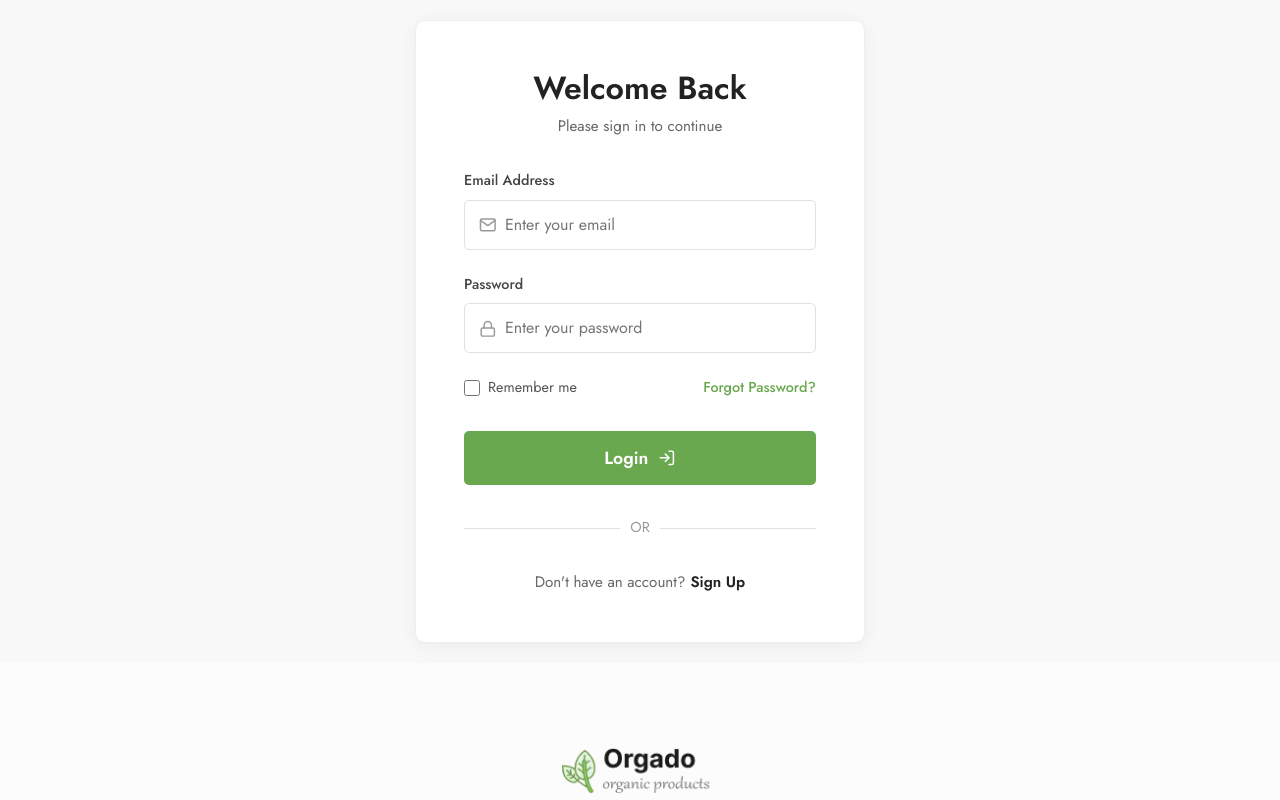
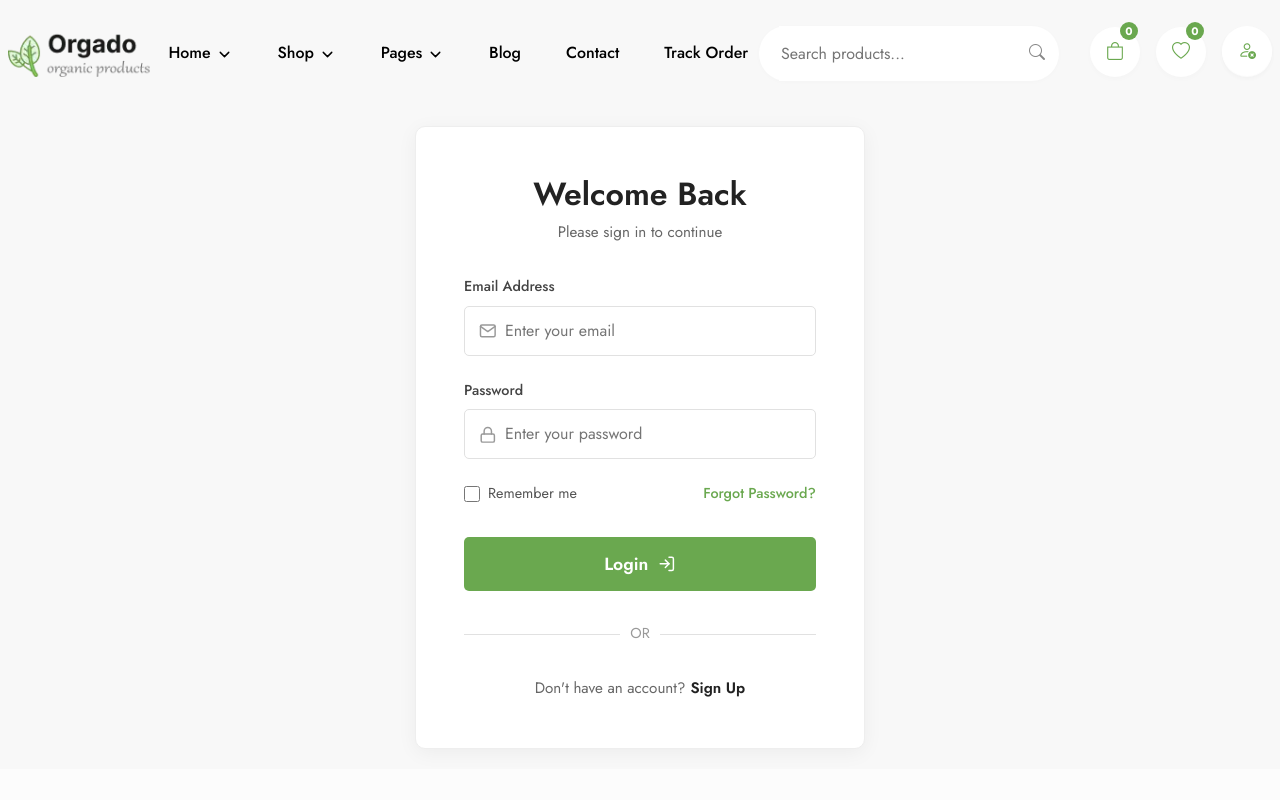
Before and after one commit to manu-gitxen/orgado, a React (Vite) app in the folder orgado-web/: page /login in a window 1280 px wide. Shown: the top 800 px of the page. Built offline with nearby package versions, Linux system fonts and the light colour scheme.

Commit message:
header for login and user account page

```diff
--- a/orgado-web/src/components/Header.jsx
+++ b/orgado-web/src/components/Header.jsx
@@ -113,8 +113,8 @@ const Header = () => {
                 <li
                   className={`nav-item dropdown ${openDropdown === "home" ? "open" : ""}`}
                 >
-                  <a
-                    href="#"
+                  <Link
+                    to="/"
                     className="nav-link dropdown-toggle"
                     onClick={(e) => {
                       e.preventDefault();
@@ -122,22 +122,22 @@ const Header = () => {
                     }}
                   >
                     Home <FiChevronDown className="dropdown-icon" />
-                  </a>
+                  </Link>
                   <ul className="dropdown-menu">
                     <li>
-                      <a className="dropdown-item" href="#" onClick={closeNav}>
+                      <Link className="dropdown-item" to="/" onClick={closeNav}>
                         Home 1
-                      </a>
+                      </Link>
                     </li>
                     <li>
-                      <a className="dropdown-item" href="#" onClick={closeNav}>
+                      <Link className="dropdown-item" to="/" onClick={closeNav}>
                         Home 2
-                      </a>
+                      </Link>
                     </li>
                     <li>
-                      <a className="dropdown-item" href="#" onClick={closeNav}>
+                      <Link className="dropdown-item" to="/" onClick={closeNav}>
                         Home 3
-                      </a>
+                      </Link>
                     </li>
                   </ul>
                 </li>
--- a/orgado-web/src/pages/Login.jsx
+++ b/orgado-web/src/pages/Login.jsx
@@ -1,6 +1,7 @@
 import { useState } from "react";
 import { Link, useNavigate } from "react-router-dom";
 import { FiMail, FiLock, FiLogIn } from "react-icons/fi";
+import Header from "../components/Header";
 import "../assets/Styles/Login.css";
 
 const Login = () => {
@@ -25,6 +26,8 @@ const Login = () => {
     };
 
     return (
+    <>
+    <Header />
         <div className="login-container">
             <div className="login-card">
                 <h2 className="login-title">Welcome Back</h2>
@@ -86,6 +89,7 @@ const Login = () => {
                 </div>
             </div>
         </div>
+        </>
     );
 };
 
--- a/orgado-web/src/pages/UserAccount.jsx
+++ b/orgado-web/src/pages/UserAccount.jsx
@@ -2,6 +2,7 @@ import { useEffect, useState } from "react";
 import { useNavigate } from "react-router-dom";
 import { FiLogOut, FiUser } from "react-icons/fi";
 import "../assets/Styles/UserAccount.css";
+import Header from "../components/Header";
 
 const UserAccount = () => {
     const navigate = useNavigate();
@@ -30,6 +31,8 @@ const UserAccount = () => {
     };
 
     return (
+        <>
+            <Header />
             <div className="user-account-container">
                 <div className="user-account-card">
                     <div className="profile-avatar">
@@ -50,6 +53,7 @@ const UserAccount = () => {
                     </div>
                 </div>
             </div>
+        </>
     );
 };
 
```
Lines whose indentation alone changed are shown as unchanged.
